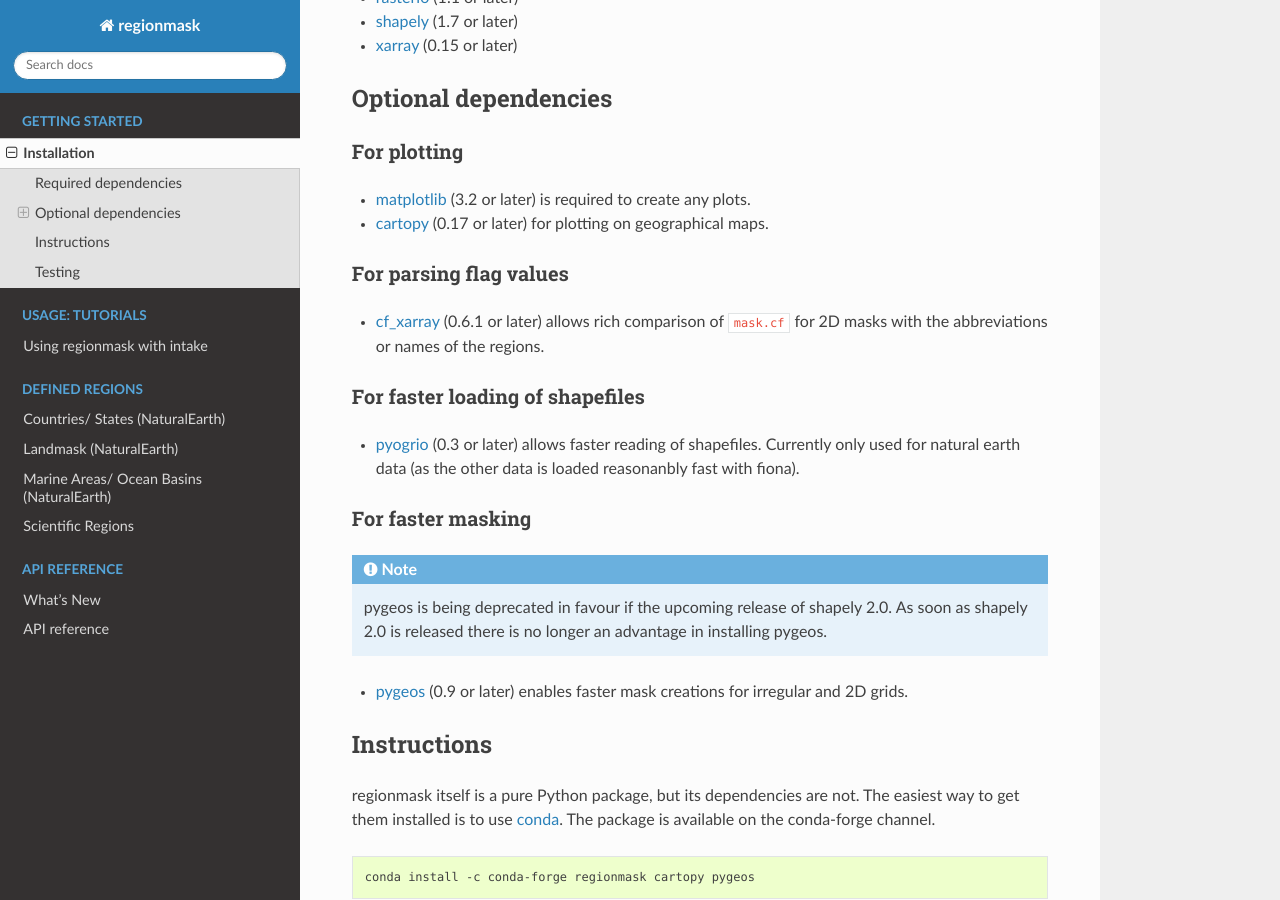
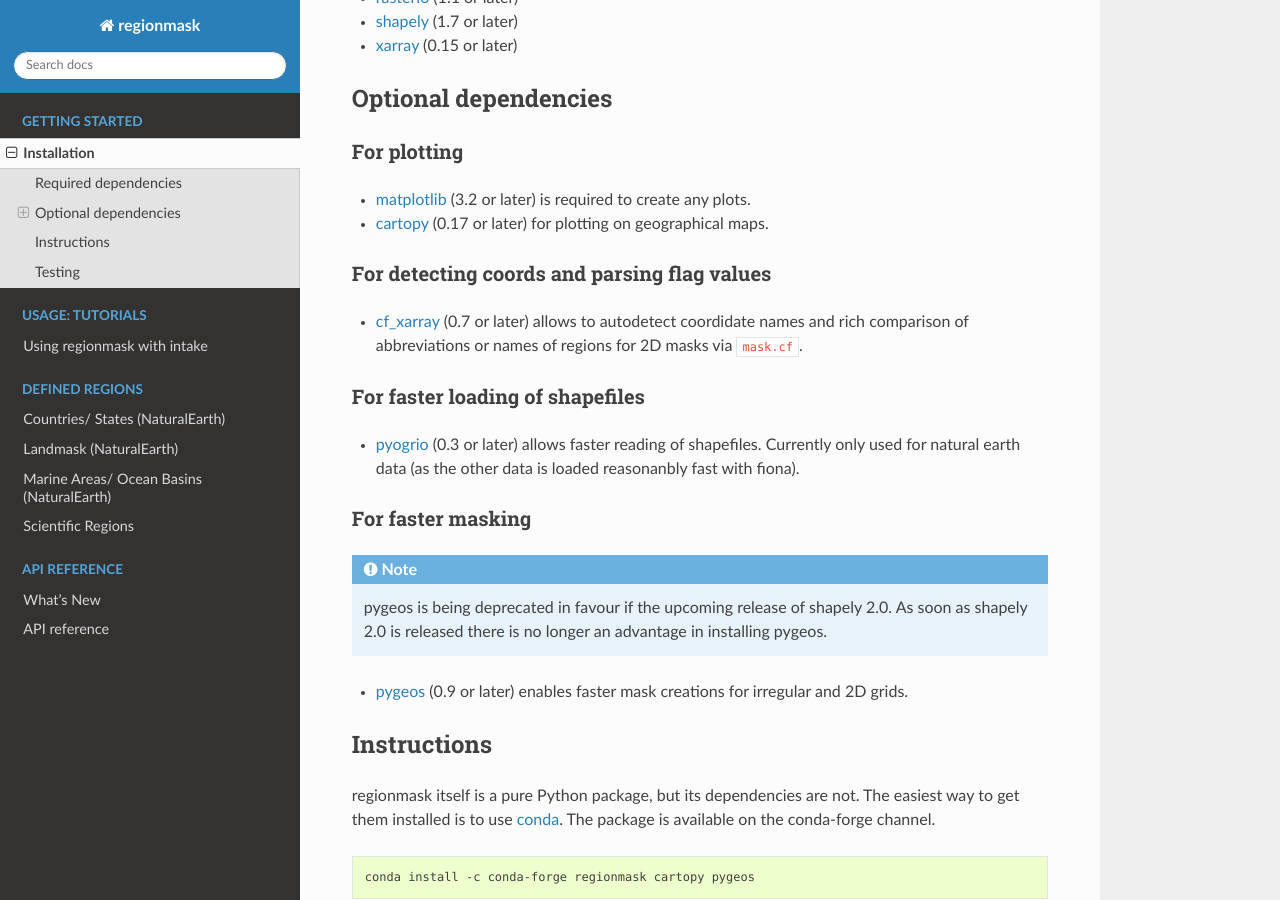
Before and after one commit to regionmask/regionmask, a Sphinx documentation site: the page built from docs/installation.rst, in a window 1280 px wide and 900 px high, scrolled down 350 px. Built offline with Sphinx 7.4.7 and the Read the Docs theme 2.0.0, drawn with Linux system fonts in a browser that asks for light colours; pages that are not in the unit, such as notebooks, are missing from menus; the version number could not be read and is left out.

Commit message:
add docs

```diff
--- a/docs/index.rst
+++ b/docs/index.rst
@@ -71,6 +71,7 @@ Documentation
    notebooks/plotting
    notebooks/mask_2D
    notebooks/mask_3D
+   notebooks/detect_coords
    notebooks/geopandas
    notebooks/create_own_regions
    notebooks/overlap
--- a/docs/installation.rst
+++ b/docs/installation.rst
@@ -23,12 +23,12 @@ For plotting
 - `cartopy <http://scitools.org.uk/cartopy/>`__ (0.17 or later) for plotting on
   geographical maps.
 
-For parsing flag values
-~~~~~~~~~~~~~~~~~~~~~~~
+For detecting coords and parsing flag values
+~~~~~~~~~~~~~~~~~~~~~~~~~~~~~~~~~~~~~~~~~~~~
 
-- `cf_xarray <https://cf-xarray.readthedocs.io/en/latest/>`__ (0.6.1 or later) allows
-  rich comparison of ``mask.cf`` for 2D masks with the abbreviations or names of the
-  regions.
+- `cf_xarray <https://cf-xarray.readthedocs.io/en/latest/>`__ (0.7 or later) allows
+  to autodetect coordidate names and rich comparison of abbreviations or names of regions
+  for 2D masks via ``mask.cf``.
 
 For faster loading of shapefiles
 ~~~~~~~~~~~~~~~~~~~~~~~~~~~~~~~~
--- a/docs/whats_new.rst
+++ b/docs/whats_new.rst
@@ -23,7 +23,7 @@ Enhancements
 ~~~~~~~~~~~~
 
 - Can now autodetect longitude and latitude coordinates from `cf metadata <http://cfconventions.org/>`__`
-  if the optional dependency `cf_xarray <https://cf-xarray.readthed  ocs.io/en/latest/flags.html>`__
+  if the optional dependency `cf_xarray <https://cf-xarray.readthedocs.io/en/latest/coord_axes.html>`__
   is installed  (:pull:`393`, :issue:`364`).
 - 2D masks (e.g. :py:meth:`Regions.mask`) now contain `flag_values` and `flag_values` as
   attributes (`attrs`). Together with `cf_xarray <https://cf-xarray.readthedocs.io/en/latest/flags.html>`__
```
Also changed, not shown: docs/notebooks/detect_coords.ipynb (added), 1 other file.
